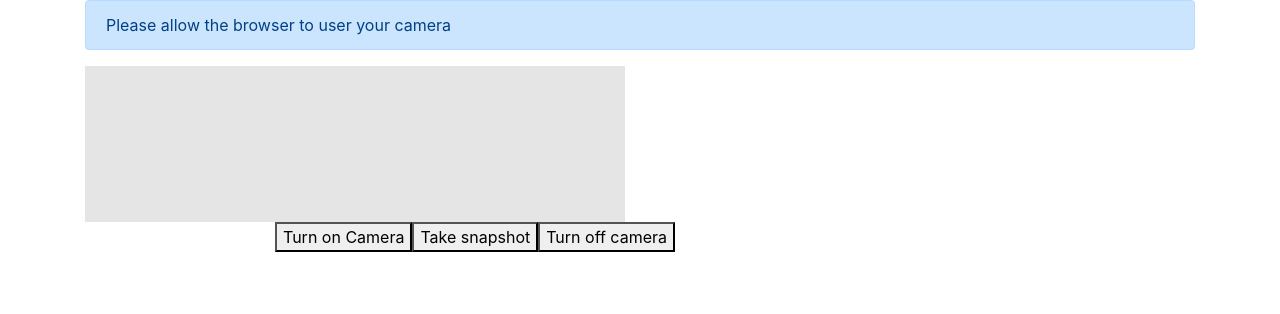
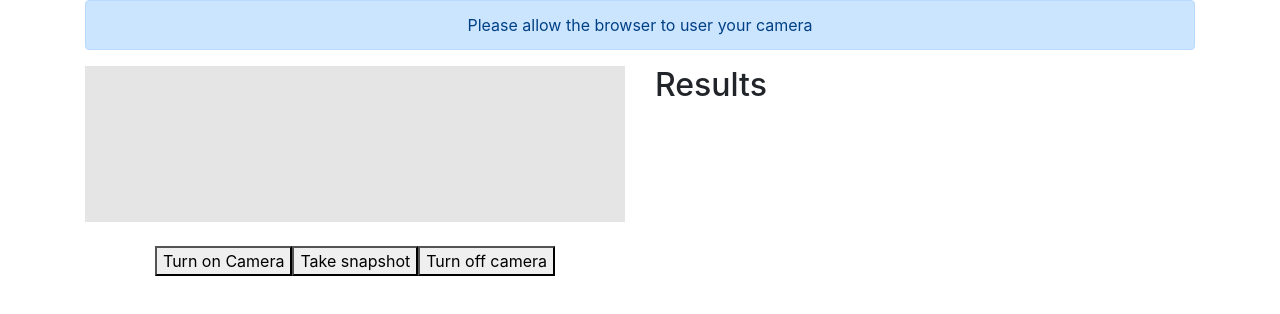
Before and after one commit to kidcompassion/scanbot-3000, a React (Create React App) app: page / in a window 1280 px wide. Shown: the top 314 px of the page. Built offline with nearby package versions, Linux system fonts and the light colour scheme.

Commit message:
Adds the visual feedback to screen.

```diff
--- a/src/components/CameraFeedback.js
+++ b/src/components/CameraFeedback.js
@@ -3,7 +3,7 @@ import React from 'react';
 class CameraFeedback extends React.Component{
 	render(){
 		return(
-			<div className="alert alert-primary" role="alert">
+			<div className="alert alert-primary text-center" role="alert">
 				Please allow the browser to user your camera
 			</div>
 		);
--- a/src/components/CameraSensor.js
+++ b/src/components/CameraSensor.js
@@ -9,7 +9,8 @@ class CameraSensor extends React.Component {
 		this.state = {
 			localstream: null,
 			videoStream: null,
-			scannerIsRunning: false
+			scannerIsRunning: false,
+			scanResults: null
 		}
 		// This sets up a spot for the triggered video stream to show
 		this.videoTag = React.createRef()
@@ -91,10 +92,11 @@ class CameraSensor extends React.Component {
 					},
 					decoder: {
 						readers: [
+							"code_39_reader",
 							"code_128_reader",
 							"ean_reader",
 							"ean_8_reader",
-							"code_39_reader",
+
 							"code_39_vin_reader",
 							"codabar_reader",
 							"upc_reader",
@@ -164,7 +166,9 @@ class CameraSensor extends React.Component {
 					document.querySelector('.component--sensor').style.display = 'none';
 					document.querySelector('.snapshot img').style.display = 'block';
 					//console.log('how about does this ever fire');
-					console.log("Barcode detected and processed : [" + result.codeResult.code + "]", result);
+					//console.log("Barcode detected and processed : [" + result.codeResult.code + "]", result);
+					currComponent.setState({scanResults: result});
+					console.log(currComponent.state);
 					Quagga.stop();
 				});
 
@@ -187,9 +191,7 @@ class CameraSensor extends React.Component {
 		return(
 			<div className="row">
 				<div className = "col-6">
-
 					<div id="interactive" className="viewport snapshot">
-
 						<video
 								className="component--sensor"
 								ref={this.videoTag}
@@ -197,8 +199,7 @@ class CameraSensor extends React.Component {
 							/>
 							<div className="imgSnapshot"></div>
 					</div>
-				</div>
-				<div className = "col-8 mx-auto">
+					<div className="col-12 mt-4 text-center">
 						<button onClick={this.videoOn}>
 							Turn on Camera
 						</button>
@@ -212,6 +213,22 @@ class CameraSensor extends React.Component {
 						</button>
 					</div>
 				</div>
+				<div className="col-6">
+					<h2>Results</h2>
+						{this.state.scanResults ?
+						<p>Code: {this.state.scanResults.codeResult.code }</p>
+						:''}
+						{this.state.scanResults ?
+							<p>Format: {this.state.scanResults.codeResult.format }</p>
+						:''}
+						{this.state.scanResults ?
+							<p>Start: {this.state.scanResults.codeResult.start }</p>
+						:''}
+						{this.state.scanResults ?
+							<p>End: {this.state.scanResults.codeResult.end }</p>
+						:''}
+				</div>
+			</div>
 		)
 	}
 }
```
Lines whose indentation alone changed are shown as unchanged.
